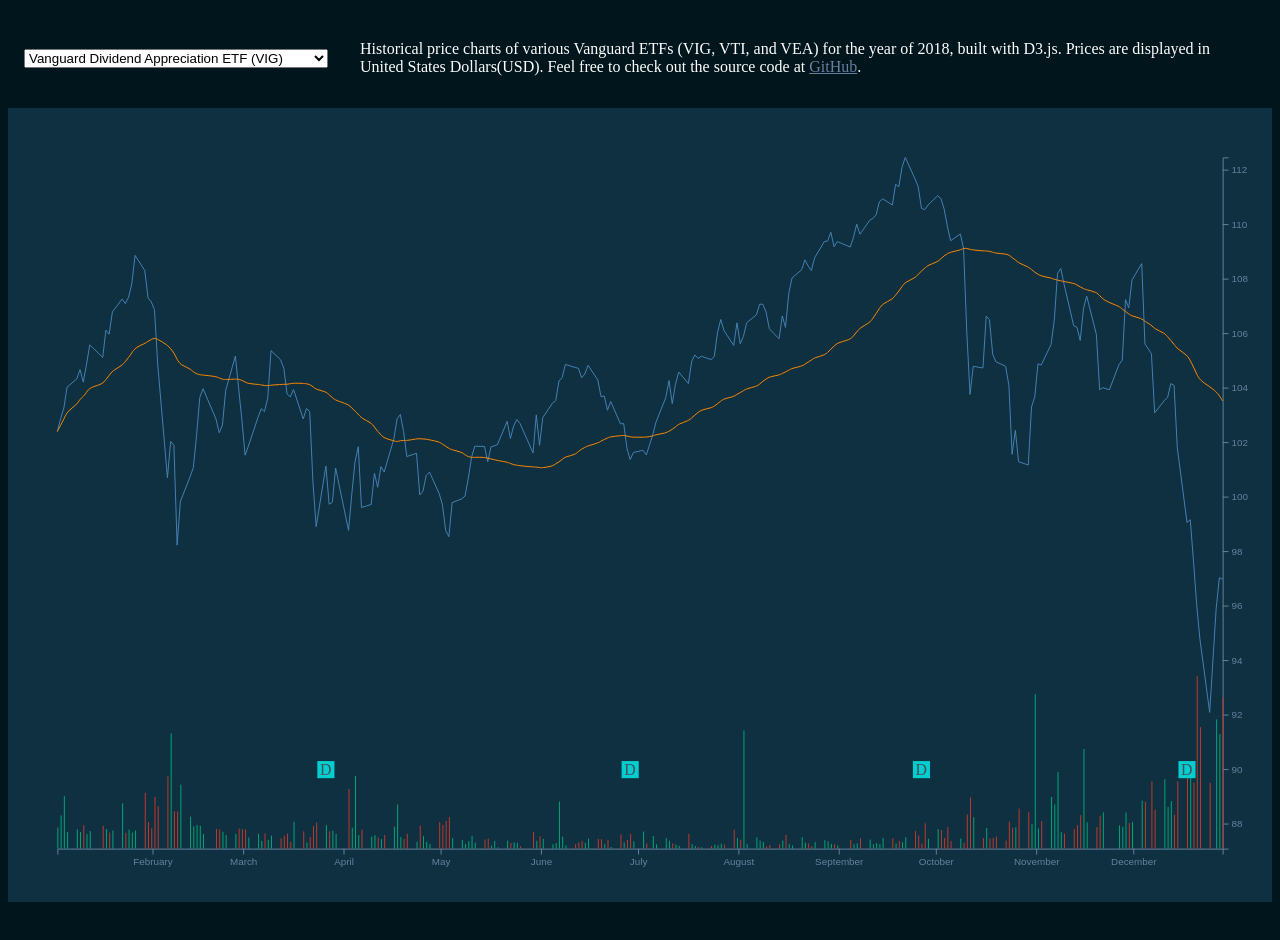
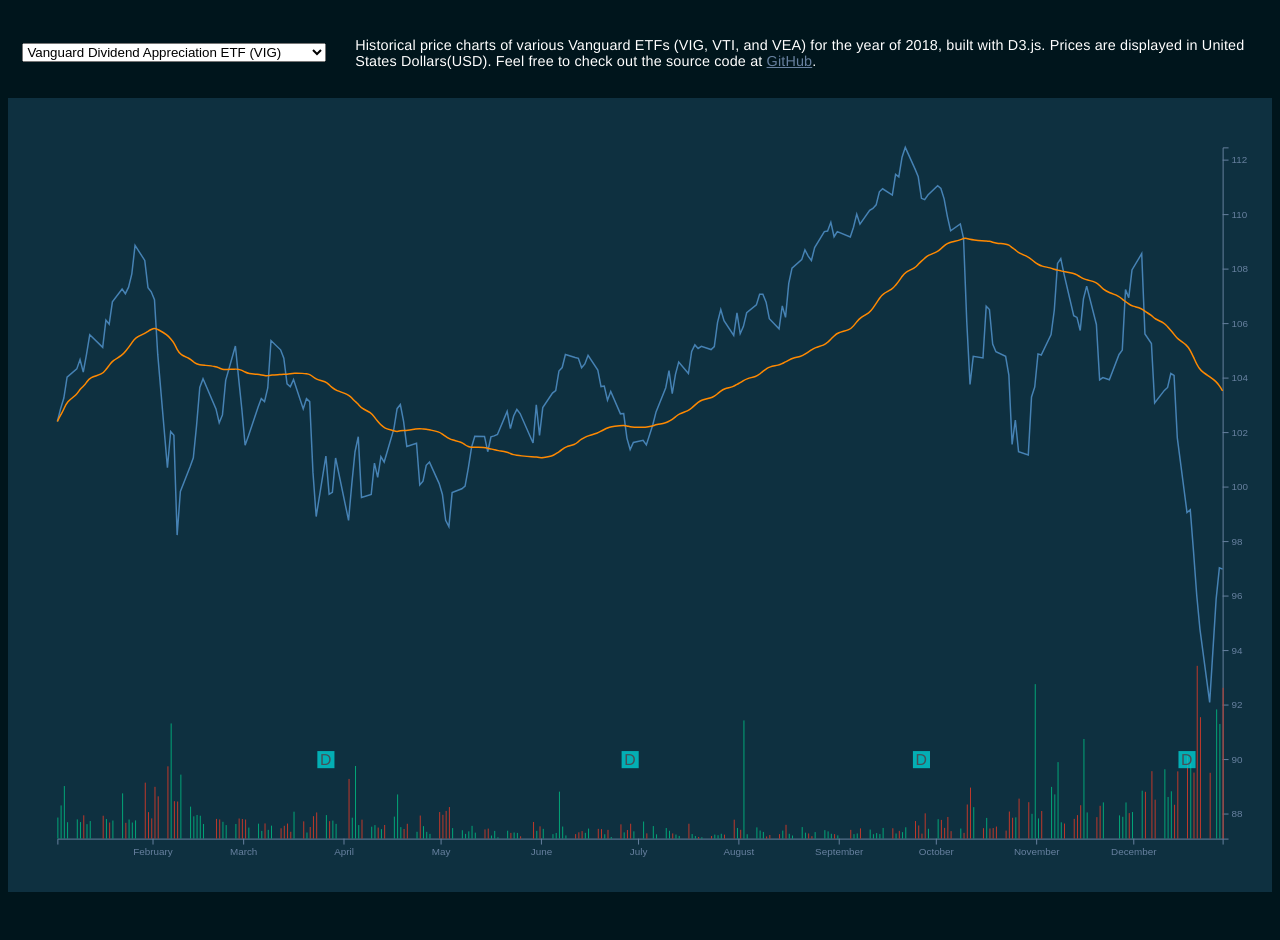
Before and after one commit to wentjun/d3-historical-prices, a website: page src/index.html in a window 1280 px wide. Drawn offline with nearby package versions, Linux system fonts and the light colour scheme.

Commit message:
updated styles and attributes
- added comments
- updated styles and attributes of the lines, dividend symbols, and
fonts

```diff
--- a/src/chart.js
+++ b/src/chart.js
@@ -202,6 +202,7 @@ class HistoricalPriceChart {
       .style('fill', 'none')
       .attr('id', 'priceChart')
       .attr('stroke', 'steelblue')
+      .attr('stroke-width', '1.5')
       .attr('d', line);
 
     // calculates simple moving average over 50 days
@@ -212,6 +213,7 @@ class HistoricalPriceChart {
       .style('fill', 'none')
       .attr('id', 'movingAverageLine')
       .attr('stroke', '#FF8900')
+      .attr('stroke-width', '1.5')
       .attr('d', movingAverageLine);
 
     // renders x and y crosshair
@@ -381,6 +383,7 @@ class HistoricalPriceChart {
           .size(300)
           .type(d3.symbolSquare)
       )
+      .style('opacity', 0.8)
       .style('cursor', 'pointer')
       .style('fill', '#00ced1');
 
@@ -408,11 +411,12 @@ class HistoricalPriceChart {
             );
           }
         });
-      //this.currentData = res;
+
       this.margin = { top: 50, right: 50, bottom: 50, left: 50 };
       this.width = window.innerWidth - this.margin.left - this.margin.right; // Use the window's width
       this.height = window.innerHeight - this.margin.top - this.margin.bottom; // Use the window's height
 
+      /* update the min, max values, and scales for the axes */
       const xMin = d3.min(res, d => {
         return Math.min(d['date']);
       });
@@ -458,12 +462,14 @@ class HistoricalPriceChart {
         })
         .curve(d3.curveBasis);
 
+      /* update the price chart */
       const svg = d3.select('#chart').transition();
       svg
         .select('#priceChart')
         .duration(750)
         .attr('d', line(res));
 
+      /* update the moving average line */
       const movingAverageData = this.movingAverage(res, 49);
       svg
         .select('#movingAverageLine')
@@ -493,6 +499,7 @@ class HistoricalPriceChart {
 
       bars.exit().remove();
 
+      //enter, and merge the selections. This updates the volume series bars.
       bars
         .enter()
         .append('rect')
@@ -518,16 +525,16 @@ class HistoricalPriceChart {
           return this.height - yVolumeScale(d['volume']);
         });
 
-      //select
+      /* updating of crosshair */
+      // select the existing crosshair, and bind new data
       const overlay = chart.selectAll('.overlay').data(res);
 
-      //remove old crosshair
+      // remove old crosshair
       overlay.exit().remove();
 
-      //add crosshair
+      // enter, and update the attributes
       overlay.enter();
 
-      //update crosshair
       overlay
         .attr('class', 'overlay')
         .attr('width', this.width)
@@ -577,6 +584,7 @@ class HistoricalPriceChart {
         that.updateLegends(currentPoint);
       }
 
+      /* updating of dividends */
       // get dividend data for current dataset
       const dividendData = response['dividends'].filter(row => {
         if (row['date']) {
@@ -586,6 +594,7 @@ class HistoricalPriceChart {
         }
       });
 
+      // select all dividend groups, and bind the new data
       const dividendSelect = d3
         .select('#chart')
         .select('g')
@@ -600,6 +609,7 @@ class HistoricalPriceChart {
 
       dividendSelect.exit().remove();
 
+      // first, enter and append the group element, with the mousemove and mouseout events
       const dividendsEnter = dividendSelect
         .enter()
         .append('g')
@@ -623,6 +633,7 @@ class HistoricalPriceChart {
             .style('opacity', 0);
         });
 
+      // enter and append the square symbols representing the dividents to the group element
       dividendsEnter
         .append('path')
         .attr('class', 'dividend')
@@ -633,9 +644,11 @@ class HistoricalPriceChart {
             .size(300)
             .type(d3.symbolSquare)
         )
+        .style('opacity', 0.8)
         .style('cursor', 'pointer')
         .style('fill', '#00ced1');
 
+      // enter and append the 'D' text to the group element
       dividendsEnter
         .append('text')
         .attr('x', -6)
@@ -646,6 +659,7 @@ class HistoricalPriceChart {
         .style('cursor', 'pointer')
         .style('fill', '#464e56');
 
+      // update the group element by merging the selections, and translating the elements to their respective positions
       dividendsEnter
         .merge(dividendSelect)
         .transition()
@@ -687,6 +701,7 @@ class HistoricalPriceChart {
           return `${d}: ${currentPoint[d]}`;
         }
       })
+      .style('font-size', '0.8em')
       .style('fill', 'white')
       .attr('transform', 'translate(15,9)'); //align texts with boxes
   }
--- a/src/styles.css
+++ b/src/styles.css
@@ -1,5 +1,6 @@
 body {
   background: #00151c;
+  font-family: 'Helvetica Neue', Helvetica, Arial, sans-serif;
 }
 
 #chart {
@@ -55,6 +56,9 @@ body {
   color: white;
   text-align: left;
   padding: 1em;
+
+  font-size: 0.9em;
+  letter-spacing: 0.01em;
 }
 
 a {
```
